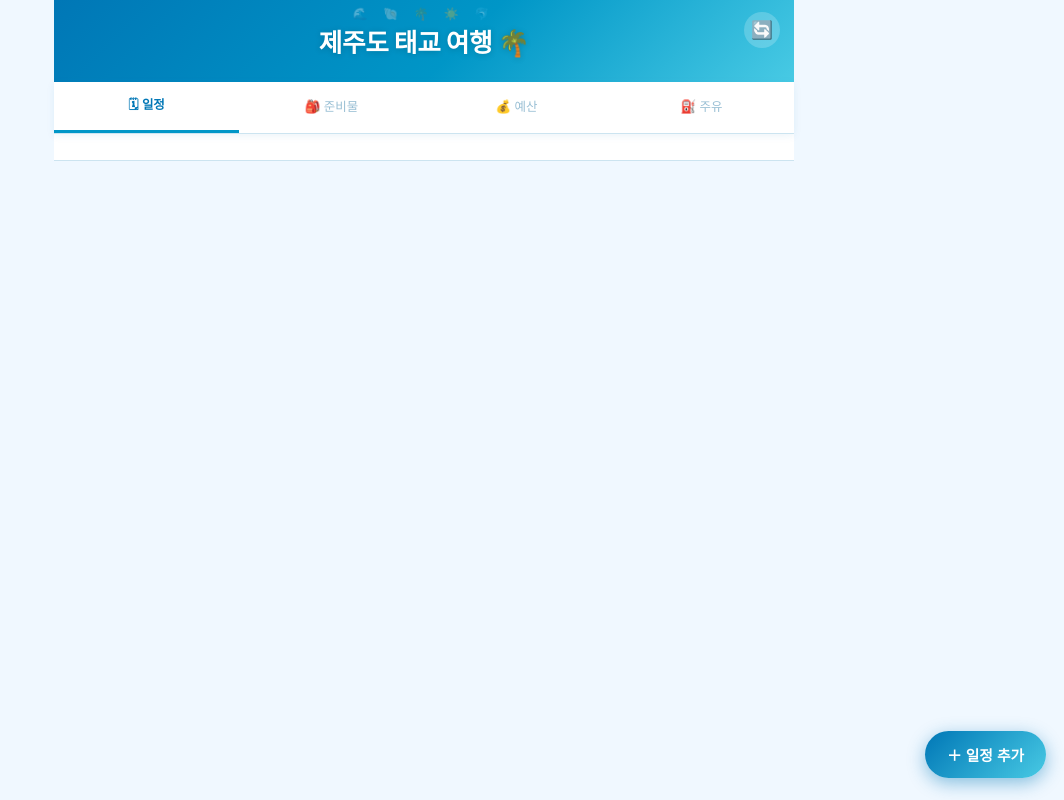
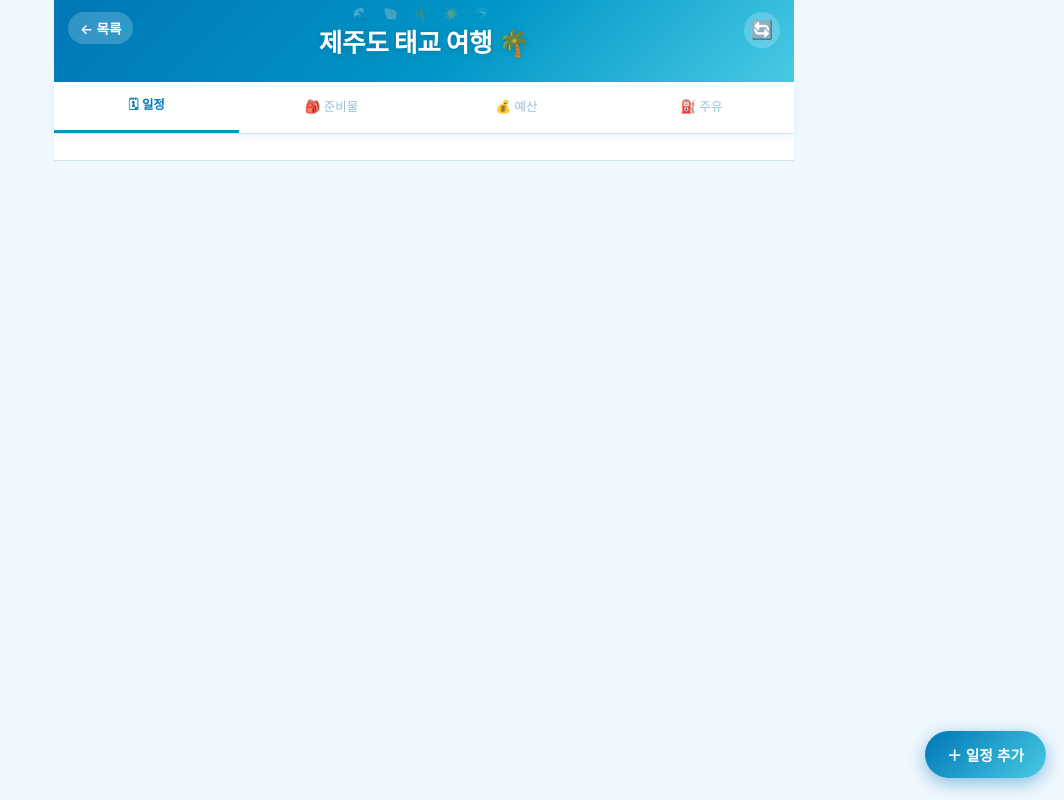
Before and after one commit to panda5717/jeju-taegyo-trip, a website: page public/trip.html in a window 1280 px wide. Shown: the whole page, without its empty margins (216-1280 px from the left). Drawn offline with Linux system fonts and the light colour scheme; no server answers.

Commit message:
feat: add back button to trip detail page

```diff
--- a/public/css/style.css
+++ b/public/css/style.css
@@ -22,6 +22,25 @@ header {
   position: relative;
   overflow: hidden;
 }
+.back-btn {
+  position: absolute;
+  top: 12px;
+  left: 14px;
+  background: rgba(255,255,255,0.2);
+  border: none;
+  border-radius: 20px;
+  padding: 6px 12px;
+  font-size: 0.85rem;
+  font-weight: 600;
+  color: #fff;
+  text-decoration: none;
+  cursor: pointer;
+  display: flex;
+  align-items: center;
+  transition: background 0.2s;
+  -webkit-tap-highlight-color: transparent;
+}
+.back-btn:active { background: rgba(255,255,255,0.35); }
 .refresh-btn {
   position: absolute;
   top: 12px;
--- a/public/trip.html
+++ b/public/trip.html
@@ -10,6 +10,7 @@
   <header>
     <h1 id="tripTitle">제주도 태교 여행 🌴</h1>
     <p id="tripDates" class="dates"></p>
+    <a href="/" class="back-btn" title="여행 목록으로">← 목록</a>
     <button id="refreshBtn" class="refresh-btn" onclick="refreshApp()">🔄</button>
   </header>
 
```
